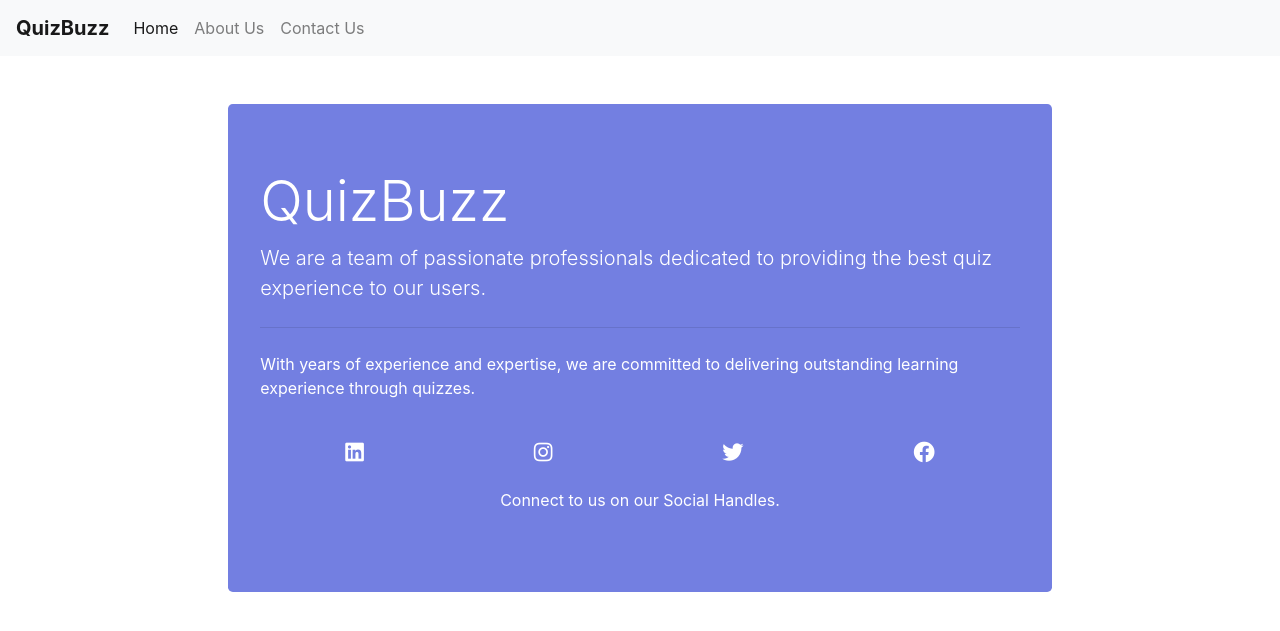
After one commit to rohitkumargupta1/QuizBuzz, a Flask app: page /aboutUs/ in a window 1280 px wide. The commit adds this page. Shown: the top 631 px of the page. Run offline with Flask 3, Linux system fonts and the light colour scheme; some libraries are stand-ins or nearby versions.

Commit message:
about us , conatct us , minor fixes

```diff
--- a/routes.py
+++ b/routes.py
@@ -139,6 +139,7 @@ def quizAnswersOnSubmit(subject_slug, chapter_slug):
     return render_template("quizAnswersOnSubmit.html", context=context)
 
 
+
 @adminPanelBp.route('/admin/', methods=['GET', 'POST'])
 @loginRequired # === loginRequired(adminPanel)
 def adminPanel():
@@ -151,6 +152,7 @@ def adminPanel():
             result = uploadQuestions(jsonData)
             flash(result)
     return render_template("adminPanel.html", username=session["username"])
+
 
 
 # Admin Login Page [with session]
@@ -231,9 +233,41 @@ def updateAdmin():
                     flash("Your Profile updated successfully")
                     return redirect("/admin/")
                 else:
-                    flash("Your password and confirmation password do not match")
+                    flash("Your password and confirm password does not match!")
             return render_template("updateAdmin.html", username=username)
         else:
             return redirect("/admin/")
     except:
         return redirect("/admin/")
+
+
+
+
+
+# About Us
+@adminLogoutBp.route('/aboutUs/')
+def aboutUs():
+    return render_template("aboutUs.html")
+
+
+# Contact Us
+@adminLogoutBp.route('/contactUs/',methods=['GET', 'POST'])
+def contactUs():
+
+    if request.method=="POST":
+        name = request.form.get("name")
+        email = request.form.get("email")
+        message = request.form.get("message")
+
+        contactUsForm = ContactUsForm()
+        contactUsForm.name = name
+        contactUsForm.email = email
+        contactUsForm.message = message
+        db.session.add(contactUsForm)
+        db.session.commit()
+        flash("Thank You! for contacting us.")
+        return redirect("/contactUs/")
+
+
+
+    return render_template("contactUs.html")
--- /dev/null
+++ b/templates/aboutUs.html
@@ -0,0 +1,66 @@
+{% extends 'base.html' %}
+
+
+{% block style %}
+<style>
+      a{
+            all: unset;
+      }
+      i:hover{
+            color: #ffffff;
+            transform: scale(1.5);
+            cursor: pointer;
+      }
+      h1:hover{
+           transform: scaleY(1.1);
+      }
+
+</style>
+{% endblock style %}
+
+
+
+{% block body %}
+
+
+
+<div class="container mt-5 col-md-8">
+
+      <div class="jumbotron" style="background-color: #737FE1; color: #ffffff;">
+            <h1 class="display-4">QuizBuzz</h1>
+            <p class="lead">We are a team of passionate professionals dedicated to providing the best quiz experience to our
+                  users.</p>
+            <hr class="my-4">
+            <p>With years of experience and expertise, we are committed to delivering outstanding  learning experience through quizzes.</p> <br>
+
+            <div class="d-flex justify-content-around">
+                  <a href="https://www.linkedin.com/showcase/fynd-academy/"><i class="fab fa-linkedin fa-lg"></i></a>
+                  <a href="https://www.instagram.com/fyndacademy/"><i class="fab fa-instagram fa-lg"></i></a>
+                  <a href="https://twitter.com/AcademyFynd/"><i class="fab fa-twitter fa-lg"></i></a>
+                  <a href="https://www.facebook.com/people/Fynd-Academy/100076797579485/"><i class="fab fa-facebook fa-lg"></i></a>
+            </div>
+            <br>
+            <p class="text-center">Connect to us on our Social Handles.</p>
+
+
+
+      </div>
+
+</div>
+
+
+
+{% endblock body %}
+
+
+
+
+
+
+
+{% block script %}
+<script>
+
+
+</script>
+{% endblock script %}
--- a/templates/base.html
+++ b/templates/base.html
@@ -11,13 +11,19 @@
     <link rel="stylesheet" href="https://stackpath.bootstrapcdn.com/bootstrap/4.3.1/css/bootstrap.min.css"
         integrity="sha384-ggOyR0iXCbMQv3Xipma34MD+dH/1fQ784/j6cY/iJTQUOhcWr7x9JvoRxT2MZw1T" crossorigin="anonymous">
 
+    <!-- Font Awesome Icons CSS -->
+    <link rel="stylesheet" href="https://use.fontawesome.com/releases/v5.1.1/css/all.css"
+        integrity="sha384-O8whS3fhG2OnA5Kas0Y9l3cfpmYjapjI0E4theH4iuMD+pLhbf6JI0jIMfYcK3yZ" crossorigin="anonymous">
+    <link rel="stylesheet" href="https://use.fontawesome.com/releases/v5.15.4/css/all.css" integrity="sha384-DyZ88mC6Up2uqS4h/KRgHuoeGwBcD4Ng9SiP4dIRy0EXTlnuz47vAwmeGwVChigm" crossorigin="anonymous"/>
+
     <style>
         .nav-link div:hover,.navbar-brand strong:hover{
                 color: #737FE1;
         }
     </style>
 
-    {% block style %}   {% endblock style %}
+    {% block style %}
+    {% endblock style %}
 
 
 </head>
@@ -38,10 +44,10 @@
                     <a class="nav-link" href="/"><div> Home </div> <span class="sr-only">(current)</span></a>
                 </li>
                 <li class="nav-item">
-                    <a class="nav-link" href="#"><div>About Us</div> </a>
+                    <a class="nav-link" href="/aboutUs/"><div>About Us</div> </a>
                 </li>
                 <li class="nav-item">
-                    <a class="nav-link" href="#"><div>Contact Us</div> </a>
+                    <a class="nav-link" href="/contactUs/"><div>Contact Us</div> </a>
                 </li>
 
             </ul>
```
Also changed, not shown: models.py (+13 -0 lines), templates/contactUs.html (added, +89 -0 lines), templates/deleteQuestions.html (+19 -3 lines).
